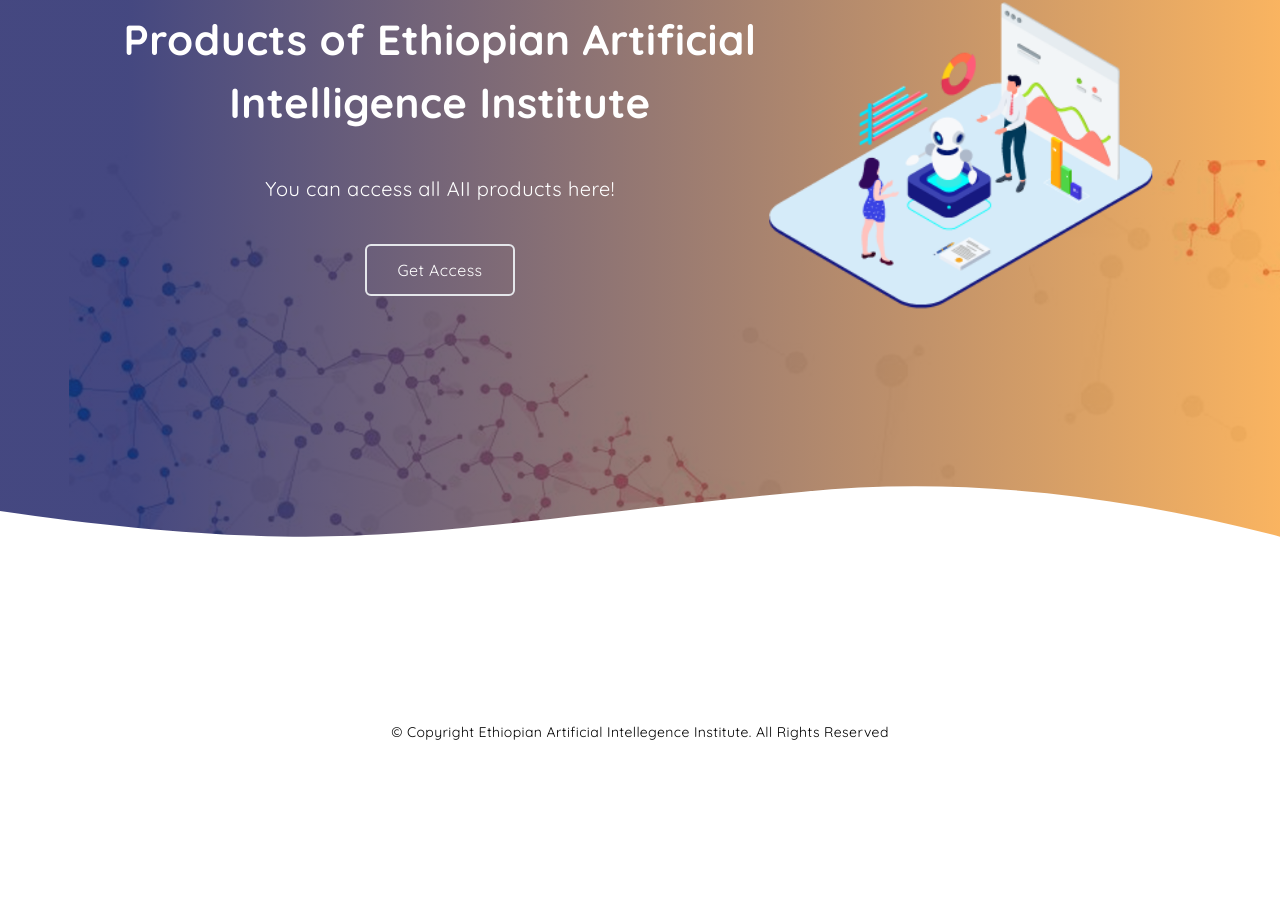
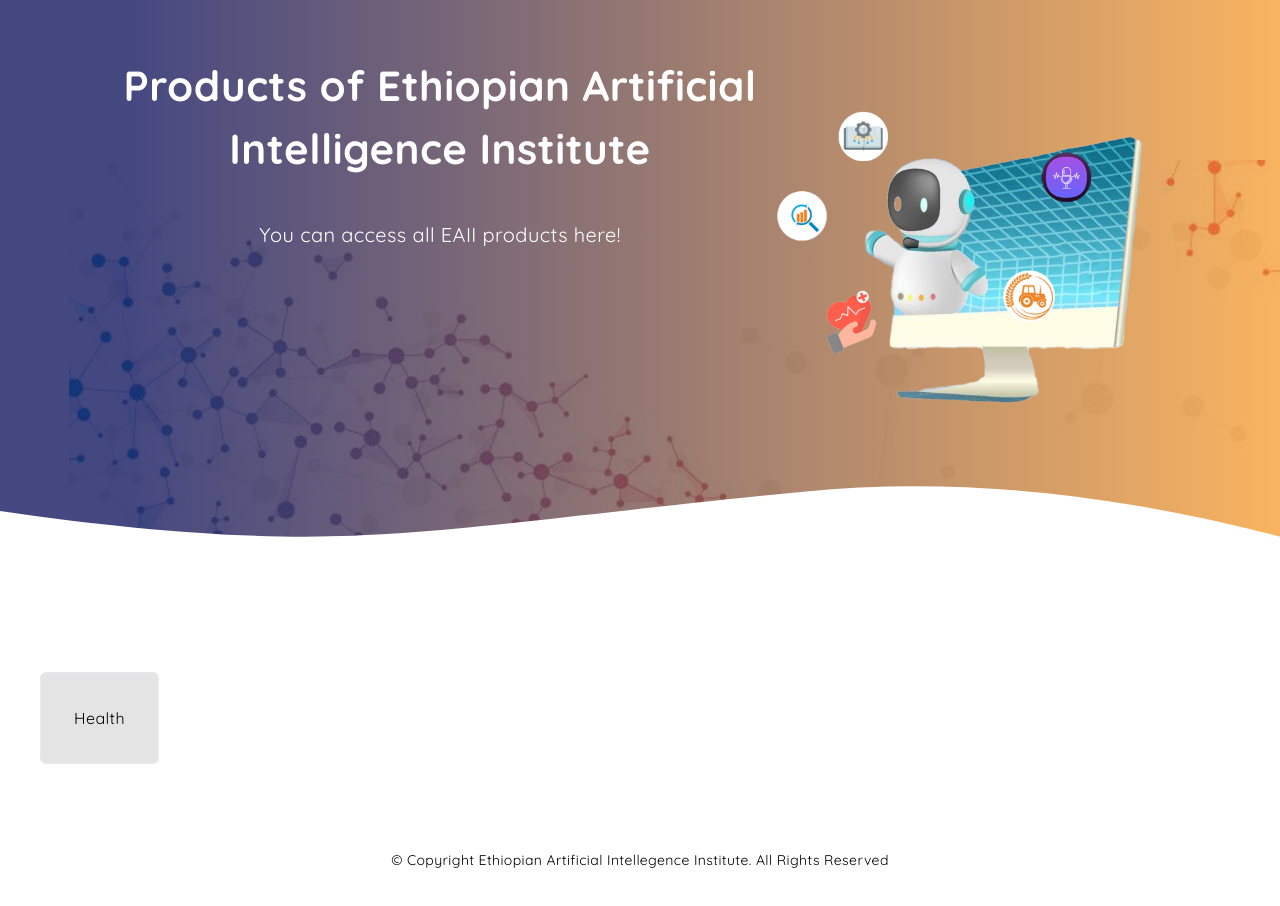
Before and after one commit to bekaDessalegn/eaii-products-client, a Next.js app: page / in a window 1280 px wide. Shown: the part 272-1178 px from the top of the page. Before the commit the page ends 1104 px from the top, so only its background shows below. Built offline with nearby package versions, Linux system fonts and the light colour scheme; no server answers.

Commit message:
made some changes

```diff
--- a/src/components/category_component.js
+++ b/src/components/category_component.js
@@ -3,13 +3,15 @@ import React, { useEffect, useState } from 'react'
 import {motion, AnimatePresence} from 'framer-motion';
 import { useRouter } from 'next/router';
 
-const CategoryComponent = () => {
+const CategoryComponent = ({loadingState}) => {
 
   const [categories, setCategories] = useState([])
   const router = useRouter()
   const {id} = router.query;
 
   const fetchData = () => {
+
+    loadingState(true);
 
     const query = `
         query {
@@ -18,7 +20,7 @@ const CategoryComponent = () => {
             description
             categories_product{
              title
-             url
+             link
              description
              image_path
              created_at
@@ -39,6 +41,8 @@ const CategoryComponent = () => {
         .then(response => response.json())
         .then(data => {
 
+          loadingState(false);
+
           let cats = data.data;
 
           if((typeof cats === 'undefined')) {
@@ -56,7 +60,7 @@ const CategoryComponent = () => {
   return (
     <>
     {
-      categories.length == 0 ? <div> No Products </div> :
+      categories.length == 0 ? <div>  </div> :
     <AnimatePresence>
     <div>
         <div className='hero h-[45vh] flex flex-col justify-center items-center mb-32 relative'>
@@ -68,7 +72,7 @@ const CategoryComponent = () => {
         <div className='w-full pr-20 md:pr-0 md:w-1/2 pl-20'>
           <p className='font-semibold text-[36px] pb-3'>{product.title}</p>
           <p>{product.description}</p>
-          <Link href={product.url}><p className='text-primaryColor mt-6 cursor-pointer'>Go to product</p></Link>
+          <Link href={product.link.url}><p className='text-primaryColor mt-6 cursor-pointer'>Go to product</p></Link>
         </div>
         <div className='w-1/2 h-full hidden md:flex justify-center'>
                 <motion.div
@@ -92,7 +96,7 @@ const CategoryComponent = () => {
         <div className='w-full pl-20 md:pl-0 md:w-1/2 pr-20'>
       <p className='font-semibold text-[36px] pb-3'>{product.title}</p>
       <p>{product.description}</p>
-      <Link href={product.url}><p className='text-primaryColor mt-6 cursor-pointer'>Go to product</p></Link>
+      <Link href={product.link.url}><p className='text-primaryColor mt-6 cursor-pointer'>Go to product</p></Link>
     </div>
     </div>
         ))}
--- a/src/components/landing.js
+++ b/src/components/landing.js
@@ -26,17 +26,21 @@ const Landing = () => {
         transition={{delay: 0.6}}
         className=' w-1/2 flex flex-col items-center justify-center -mt-40'>
             <p className={`text-[42px] text-onPrimary text-center font-bold`}>Products of Ethiopian Artificial Intelligence Institute</p>
-            <p className={`text-[20px] text-onPrimary mt-10 text-center`}>You can access all AII products here!</p>
-            <div className='w-[150px] py-3 cursor-pointer border-2 rounded-md text-onPrimary mt-10 text-center hover:bg-white hover:text-secondaryColor'>Get Access</div>
+            <p className={`text-[20px] text-onPrimary mt-10 text-center`}>You can access all EAII products here!</p>
         </motion.div>
         <motion.div
         initial={{opacity: 0, x:100}}
         animate={{opacity:1, x:0}}
         exit={{opacity: 0, x: 100}}
         transition={{delay: 0.6}}
-        className='w-[400px] -mt-40'>
+        className='w-[400px] mt-40'>
             <Image src={landing} className='w-full h-full' />
         </motion.div>
+    </div>
+    <div className='grid lg:grid-cols-4 md:grid-cols-3 gap-10 mx-10 mt-10 absolute z-50'>
+      <div className='border-2 rounded-md px-8 py-8 bg-surface'>
+        Health
+      </div>
     </div>
   </div>
     </>
--- a/src/components/navbar.js
+++ b/src/components/navbar.js
@@ -48,7 +48,9 @@ const NavBar = ({loadingState}) => {
   }
 
   useEffect(() => {
-    fetchData();
+    if(catgories.length < 1){
+      fetchData();
+    }
   }, []);
 
   return (
--- a/src/pages/category/[id]/category.js
+++ b/src/pages/category/[id]/category.js
@@ -8,6 +8,7 @@ import logo from "../../../../public/images/logo.png"
 const CategoryPage = () => {
 
   const [isLoading, setIsLoading] = useState(false)
+  const [isCategoryLoading, setIsCategoryLoading] = useState(false)
 
   return (
     // isLoading ? <>
@@ -17,8 +18,8 @@ const CategoryPage = () => {
     // </> :
     <>
     <NavBar loadingState = {(value) => setIsLoading(value)} />
-    <CategoryComponent/>
-    <Footer />
+    <CategoryComponent loadingState = {(value) => setIsCategoryLoading(value)} />
+    {!isCategoryLoading && <Footer />}
     </>
   )
 }
--- a/src/pages/index.js
+++ b/src/pages/index.js
@@ -21,6 +21,7 @@ export default function Home() {
     <>
     <NavBar loadingState = {(value) => setIsLoading(value)} />
     <Landing />
+    <div className='mt-32'></div>
     <Footer />
     </>
   )
```
Also changed, not shown: public/images/landing.png, public/images/landing_old.png (added).
